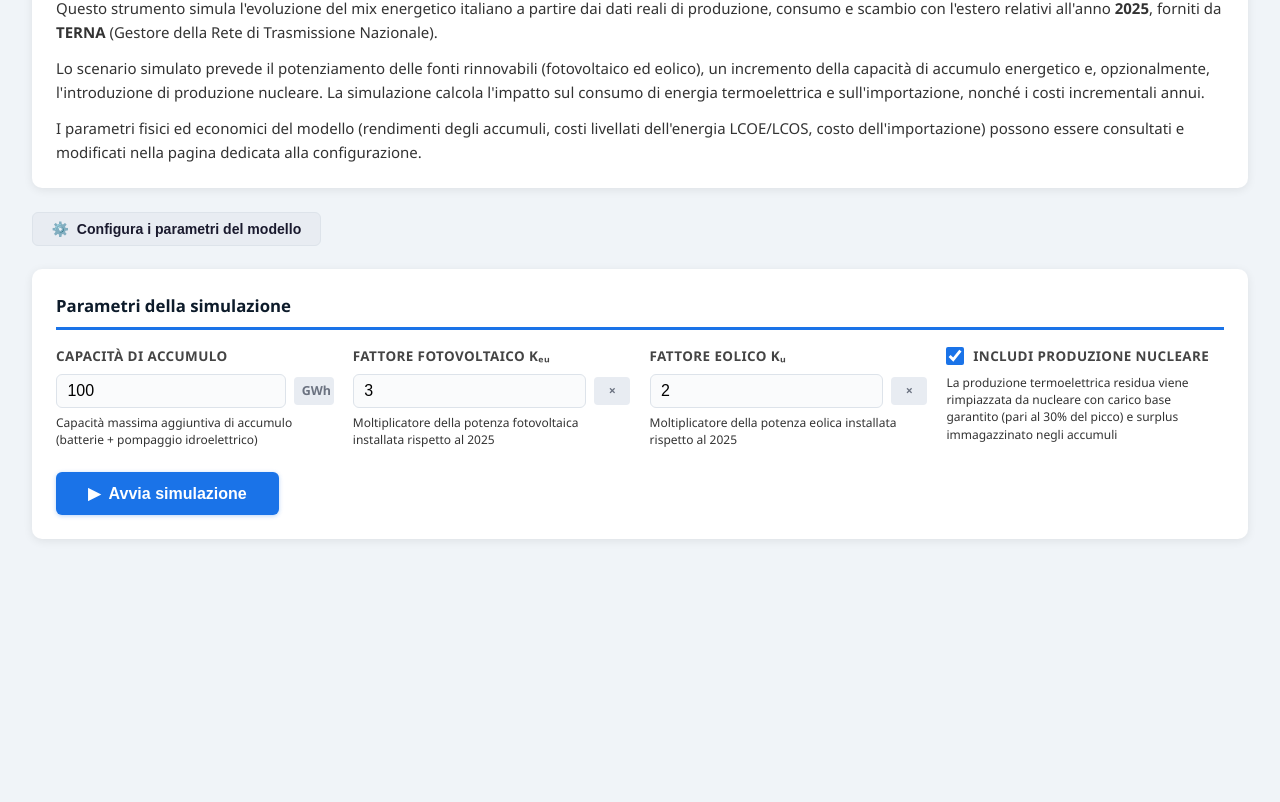
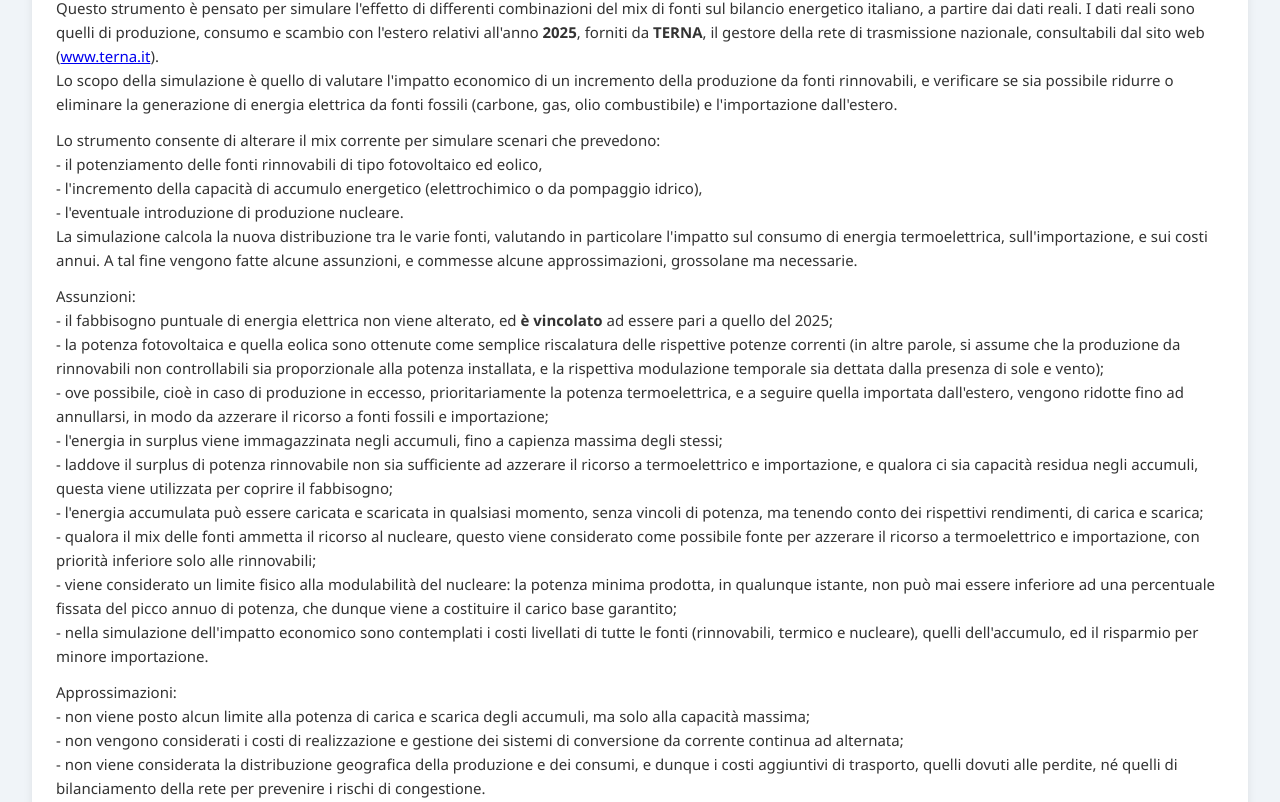
Before and after one commit to Davide9573/terna, a React (Vite) app in the folder frontend/: page / in a window 1280 px wide. Shown: the part 218-1020 px from the top of the page. Before the commit the page ends 805 px from the top, so only its background shows below. Built offline with nearby package versions, Linux system fonts and the light colour scheme.

Commit message:
running script

```diff
--- a/frontend/src/pages/HomePage.jsx
+++ b/frontend/src/pages/HomePage.jsx
@@ -16,34 +16,77 @@ export default function HomePage() {
     <div className="page">
       <header className="app-header">
         <h1>Simulatore del Bilancio Energetico Italiano</h1>
-        <p className="subtitle">Analisi degli scenari alternativi per la produzione di energia elettrica in Italia — dati TERNA 2025</p>
+        <p className="subtitle">Analisi degli scenari alternativi per la produzione di energia elettrica
+          in Italia — dati TERNA 2025</p>
       </header>
 
       <main className="content">
         {/* Description */}
         <div className="card">
-          <h2>Obiettivo della simulazione</h2>
+          <h2>Obiettivo e criteri adottati per la simulazione</h2>
           <p>
-            Questo strumento simula l'evoluzione del mix energetico italiano a partire dai dati reali di
-            produzione, consumo e scambio con l'estero relativi all'anno <strong>2025</strong>, forniti
-            da <strong>TERNA</strong> (Gestore della Rete di Trasmissione Nazionale).
+            Questo strumento è pensato per simulare l'effetto di differenti combinazioni del mix di fonti
+            sul bilancio energetico italiano, a partire dai dati reali.
+            I dati reali sono quelli di produzione, consumo e scambio con l'estero relativi all'anno <strong>2025</strong>,
+            forniti da <strong>TERNA</strong>, il gestore della rete di trasmissione nazionale, consultabili dal
+            sito web (<a href="https://www.terna.it" target="_blank" rel="noopener noreferrer">www.terna.it</a>).<br />
+            Lo scopo della simulazione è quello di valutare l'impatto economico di un incremento della
+            produzione da fonti rinnovabili, e verificare se sia possibile ridurre o eliminare la generazione
+            di energia elettrica da fonti fossili (carbone, gas, olio combustibile) e l'importazione dall'estero.
           </p>
           <p>
-            Lo scenario simulato prevede il potenziamento delle fonti rinnovabili (fotovoltaico ed
-            eolico), un incremento della capacità di accumulo energetico e, opzionalmente,
-            l'introduzione di produzione nucleare. La simulazione calcola l'impatto sul consumo di
-            energia termoelettrica e sull'importazione, nonché i costi incrementali annui.
+            Lo strumento consente di alterare il mix corrente per simulare scenari che prevedono:<br />
+            - il potenziamento delle fonti rinnovabili di tipo fotovoltaico ed eolico,<br />
+            - l'incremento della capacità di accumulo energetico (elettrochimico o da pompaggio idrico),<br />
+            - l'eventuale introduzione di produzione nucleare.<br />
+            La simulazione calcola la nuova distribuzione tra le varie fonti, valutando in particolare l'impatto
+            sul consumo di energia termoelettrica, sull'importazione, e sui costi annui.
+            A tal fine vengono fatte alcune assunzioni, e commesse alcune approssimazioni, grossolane ma necessarie.
           </p>
           <p>
-            I parametri fisici ed economici del modello (rendimenti degli accumuli, costi livellati
-            dell'energia LCOE/LCOS, costo dell'importazione) possono essere consultati e modificati
+            Assunzioni:<br />
+            - il fabbisogno puntuale di energia elettrica non viene alterato, ed <strong>è vincolato</strong> ad
+            essere pari a quello del 2025;<br />
+            - la potenza fotovoltaica e quella eolica sono ottenute come semplice riscalatura delle rispettive potenze
+            correnti (in altre parole, si assume che la produzione da rinnovabili non controllabili sia proporzionale
+            alla potenza installata, e la rispettiva modulazione temporale sia dettata dalla presenza di sole e vento);<br />
+            - ove possibile, cioè in caso di produzione in eccesso, prioritariamente la potenza termoelettrica, e
+            a seguire quella importata dall'estero, vengono ridotte fino ad annullarsi,
+            in modo da azzerare il ricorso a fonti fossili e importazione;<br />
+            - l'energia in surplus viene immagazzinata negli accumuli, fino a capienza massima degli stessi;<br />
+            - laddove il surplus di potenza rinnovabile non sia sufficiente ad azzerare il ricorso a termoelettrico e
+            importazione, e qualora ci sia capacità residua negli accumuli, questa viene utilizzata per coprire il
+            fabbisogno;<br />
+            - l'energia accumulata può essere caricata e scaricata in qualsiasi momento, senza vincoli di potenza,
+            ma tenendo conto dei rispettivi rendimenti, di carica e scarica;<br />
+            - qualora il mix delle fonti ammetta il ricorso al nucleare, questo viene considerato come possibile fonte
+            per azzerare il ricorso a termoelettrico e importazione, con priorità inferiore solo alle rinnovabili;<br />
+            - viene considerato un limite fisico alla modulabilità del nucleare: la potenza minima prodotta, in
+            qualunque istante, non può mai essere inferiore ad una percentuale fissata del picco annuo di potenza,
+            che dunque viene a costituire il carico base garantito;<br />
+            - nella simulazione dell'impatto economico sono contemplati i costi livellati di tutte le fonti
+            (rinnovabili, termico e nucleare), quelli dell'accumulo, ed il risparmio per minore importazione.
+          </p>
+          <p>
+            Approssimazioni:<br />
+            - non viene posto alcun limite alla potenza di carica e scarica degli accumuli, ma solo alla
+            capacità massima;<br />
+            - non vengono considerati i costi di realizzazione e gestione dei sistemi di conversione da corrente
+            continua ad alternata;<br />
+            - non viene considerata la distribuzione geografica della produzione e dei consumi, e dunque i costi
+            aggiuntivi di trasporto, quelli dovuti alle perdite, né quelli di bilanciamento della rete per prevenire
+            i rischi di congestione.
+          </p>
+          <p>
+            I parametri fisici ed economici del modello (rendimenti di carica e scarica degli accumuli,
+            costi livellati dell'energia LCOE/LCOS, costo dell'importazione) possono essere consultati e modificati
             nella pagina dedicata alla configurazione.
           </p>
         </div>
 
         <div className="actions-row">
           <button className="btn btn-secondary" onClick={() => navigate('/config')}>
-            ⚙️&nbsp; Configura i parametri del modello
+            ⚙️&nbsp; Configura i parametri fisici ed economici del modello
           </button>
         </div>
 
--- a/frontend/src/pages/ResultsPage.jsx
+++ b/frontend/src/pages/ResultsPage.jsx
@@ -83,7 +83,7 @@ export default function ResultsPage() {
             </section>
 
             <section className="results-section">
-              <h2>Costi incrementali annui dello scenario simulato</h2>
+              <h2>Costi annui dello scenario simulato aggiuntivi rispetto allo scenario attuale — 2025</h2>
               <CostTable costs={results.costs} />
             </section>
           </>
@@ -101,7 +101,7 @@ function CostTable({ costs }) {
         <thead>
           <tr>
             <th>Fonte / Voce</th>
-            <th>Costo incrementale (miliardi $/anno)</th>
+            <th>Costo aggiuntivo (miliardi $/anno)</th>
           </tr>
         </thead>
         <tbody>
```
Also changed, not shown: 1 other file (tests, documents, lock files or other folders).
